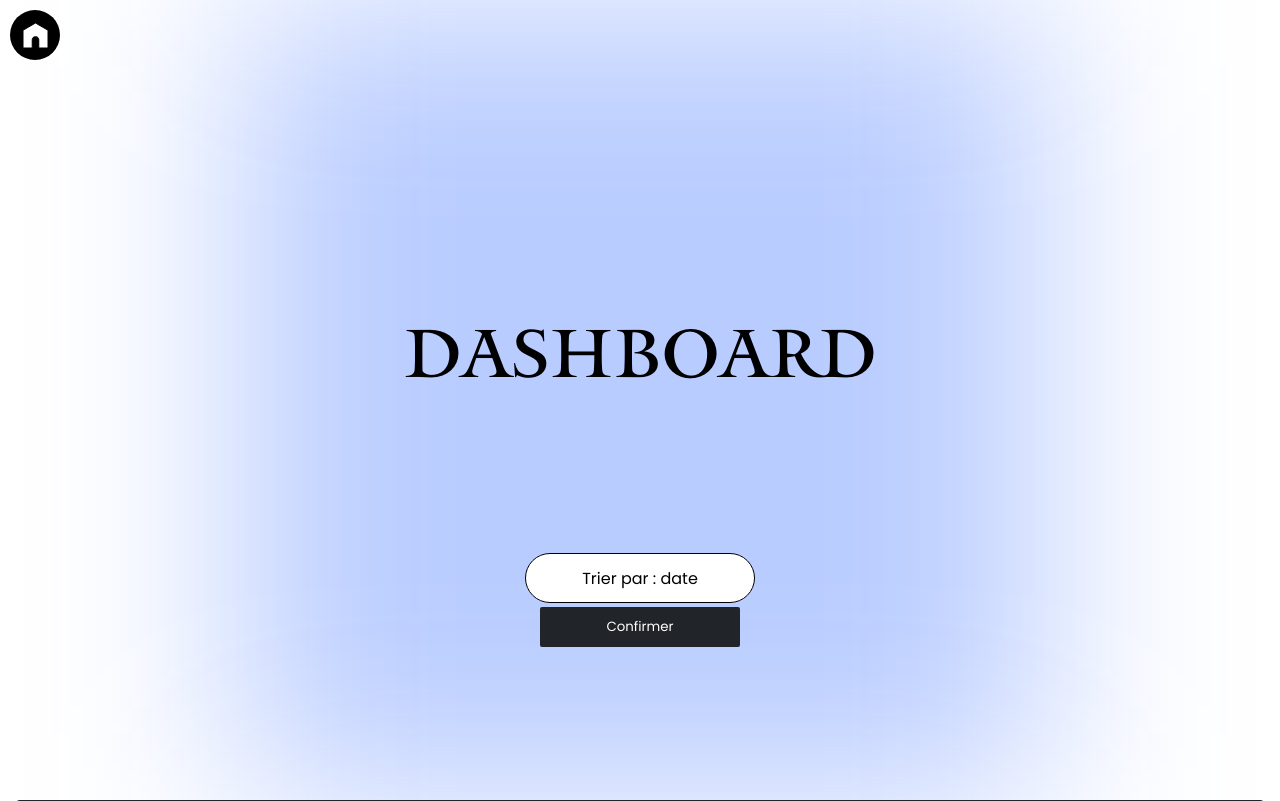
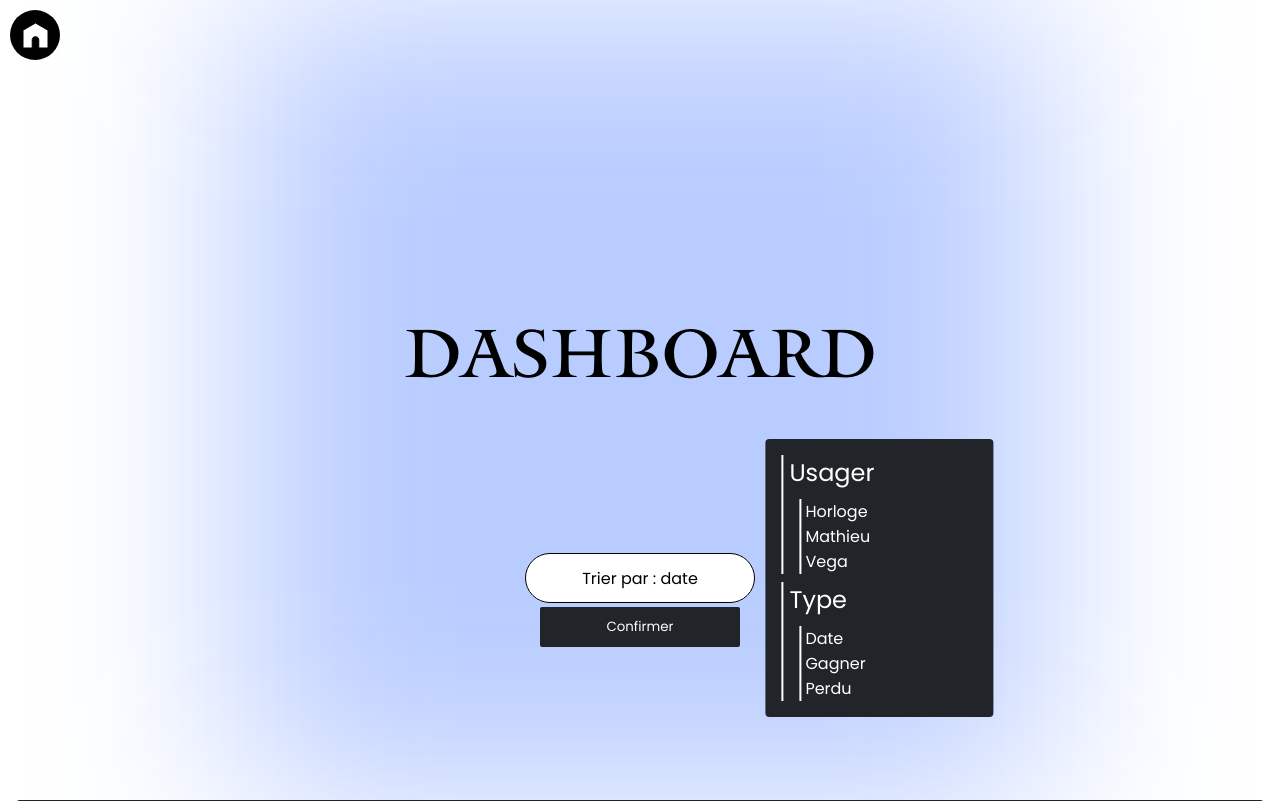
Before and after one commit to laurentiu667/Magix-web3, a PHP site: page /dashboard.php in a window 1280 px wide. Shown: the top 801 px of the page. Run offline with PHP 8.4, Linux system fonts and the light colour scheme; the visitor is signed in with stand-in values (Sample User, id 1); data that the repository does not hold is empty; some libraries are stand-ins or nearby versions.

Commit message:
choice container trier

```diff
--- a/dashboard.php
+++ b/dashboard.php
@@ -23,7 +23,34 @@
         <div class="container-dashboard-choice">
             <div class="dashboard-name">DASHBOARD</div>
             <div class="container-choice-bottom">
-                <div class="choice-container">Trier par : date</div>
+                <div class="choice-container">
+
+                    <div class="container-choice-different-data">
+
+                        <div class="choice-usager-container">
+
+                            <div class="usager-div-name">Usager</div>
+                            <div class="choice-usager">
+                                <li>Horloge</li>
+                                <li>Mathieu</li>
+                                <li>Vega</li>
+                            </div>
+
+                        </div>
+
+                        <div class="choice-type-container">
+                            <div class="type-div-name">Type</div>
+                            <div class="choice-type">
+                                <li>Date</li>
+                                <li>Gagner</li>
+                                <li>Perdu</li>
+                            </div>
+                        </div>
+
+                    </div>
+
+                    Trier par : date
+                </div>
                 <button id="confirmer-choix-board">Confirmer</button>
             </div>
         </div>
--- a/style/css/dashboard.css
+++ b/style/css/dashboard.css
@@ -75,6 +75,62 @@ body{
     border-radius: 40px;
     display: grid;
     place-items: center;
+    position: relative;
+}
+.container-choice-different-data{
+    gap: 0.5em;
+    color: white;
+    position: absolute;
+    top: 50%;
+    transform: translate(55%, -50%);
+    left: 50%;
+    height: fit-content;
+    width: 100%;
+    background-color: var(--container__button);
+    border-radius: 4px;
+    display: flex;
+    flex-direction: column;
+    padding: 1em;
+}
+.choice-type-container{
+
+    border-left: 2px solid white;
+    height: fit-content;
+    width: 100%;
+    padding-left: 1em;
+    position: relative;
+}
+.choice-usager-container{
+    padding-left: 1em;
+
+    border-left: 2px solid white;
+    height: fit-content;
+
+    width: 100%;
+    display: flex;
+    flex-direction: column;
+
+    position: relative;
+}
+.type-div-name,
+.usager-div-name{
+    font-size: 1.5em;
+    padding-left: 0.25em;
+    width: fit-content;
+    position: absolute;
+    top: 0;
+    left: 0;
+
+}
+.choice-usager, .choice-type{
+    margin-top: 2.75em;
+    display: flex;
+    flex-direction: column;
+    justify-content: flex-end;
+    border-left: 2px solid white;
+
+    padding-left: 0.25em;
+
 }
 #confirmer-choix-board{
     background-color: var(--container__button);
```
